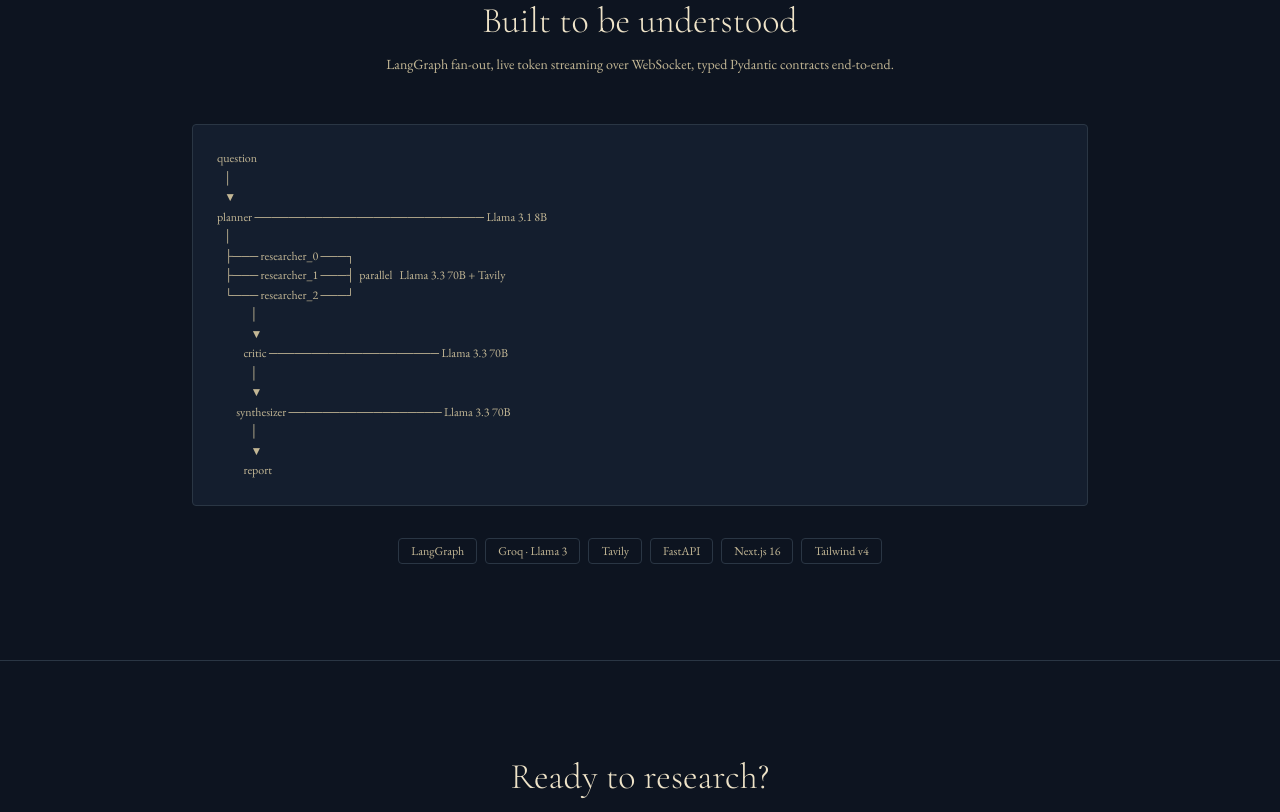
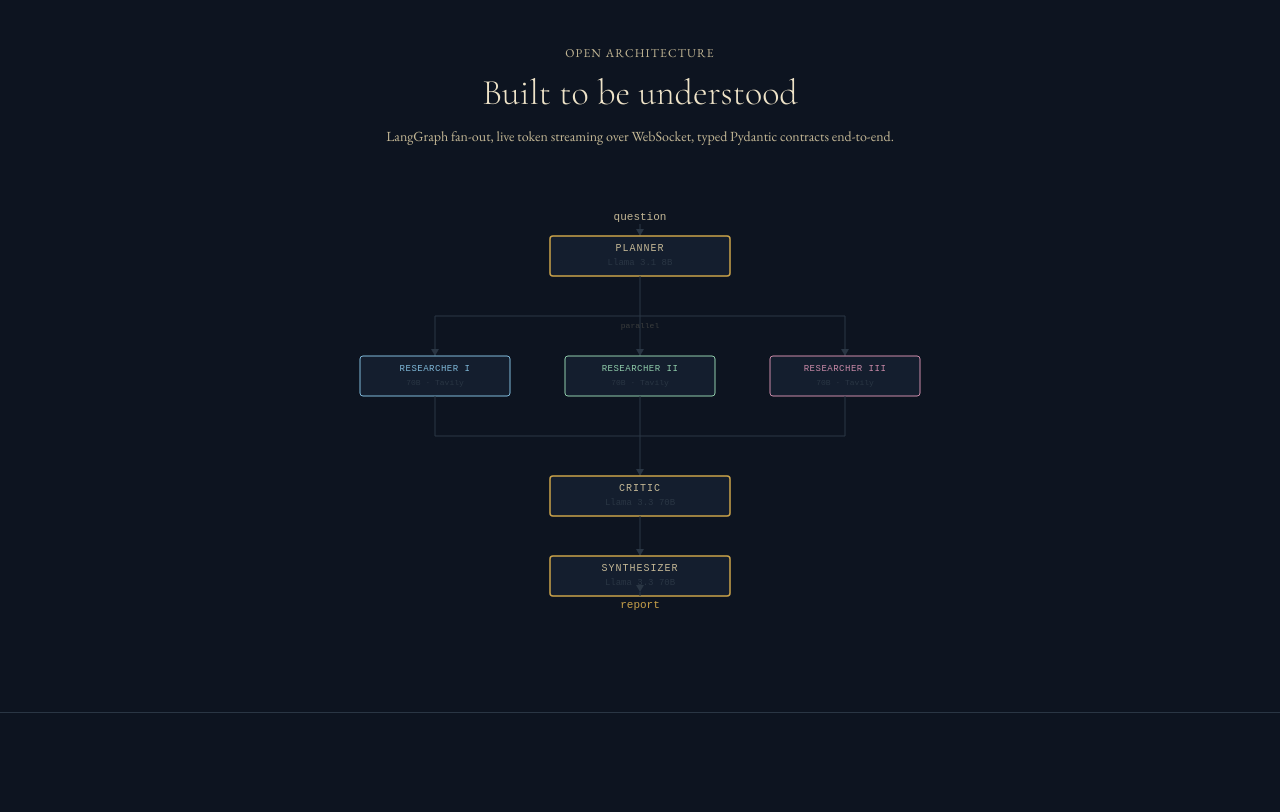
Before and after one commit to Bob-Kyle-Rosales/Chorus, a Next.js app in the folder frontend/: page / in a window 1280 px wide. Shown: the part 1640-2452 px from the top of the page. Built offline with nearby package versions, Linux system fonts and the light colour scheme.

Commit message:
fix: Add diagrams and correct placeholders

```diff
--- a/frontend/src/app/auth/signin/page.tsx
+++ b/frontend/src/app/auth/signin/page.tsx
@@ -94,8 +94,8 @@ export default function SignInPage() {
                 required
                 value={email}
                 onChange={(e) => setEmail(e.target.value)}
-                placeholder="you@example.com"
-                className="w-full rounded px-4 py-2.5 text-sm outline-none transition-colors"
+                placeholder="Email Address"
+                className="w-full rounded px-4 py-2.5 text-sm transition-colors outline-none"
                 style={{
                   background: "var(--chorus-bg)",
                   border: "1px solid var(--chorus-border)",
@@ -122,7 +122,7 @@ export default function SignInPage() {
                 value={password}
                 onChange={(e) => setPassword(e.target.value)}
                 placeholder="••••••••"
-                className="w-full rounded px-4 py-2.5 text-sm outline-none transition-colors"
+                className="w-full rounded px-4 py-2.5 text-sm transition-colors outline-none"
                 style={{
                   background: "var(--chorus-bg)",
                   border: "1px solid var(--chorus-border)",
@@ -134,7 +134,13 @@ export default function SignInPage() {
             </div>
 
             {error && (
-              <p className="rounded px-4 py-3 text-sm text-red-400" style={{ background: "rgba(239,68,68,0.08)", border: "1px solid rgba(239,68,68,0.2)" }}>
+              <p
+                className="rounded px-4 py-3 text-sm text-red-400"
+                style={{
+                  background: "rgba(239,68,68,0.08)",
+                  border: "1px solid rgba(239,68,68,0.2)",
+                }}
+              >
                 {error}
               </p>
             )}
--- a/frontend/src/app/auth/signup/page.tsx
+++ b/frontend/src/app/auth/signup/page.tsx
@@ -127,7 +127,7 @@ export default function SignUpPage() {
                   required
                   value={firstName}
                   onChange={(e) => setFirstName(e.target.value)}
-                  placeholder="Jane"
+                  placeholder="First Name"
                   className="w-full rounded px-4 py-2.5 text-sm outline-none"
                   style={inputStyle}
                   onFocus={handleFocus}
@@ -149,7 +149,7 @@ export default function SignUpPage() {
                   required
                   value={lastName}
                   onChange={(e) => setLastName(e.target.value)}
-                  placeholder="Doe"
+                  placeholder="Last Name"
                   className="w-full rounded px-4 py-2.5 text-sm outline-none"
                   style={inputStyle}
                   onFocus={handleFocus}
@@ -173,7 +173,7 @@ export default function SignUpPage() {
                 required
                 value={email}
                 onChange={(e) => setEmail(e.target.value)}
-                placeholder="you@example.com"
+                placeholder="Email Address"
                 className="w-full rounded px-4 py-2.5 text-sm outline-none"
                 style={inputStyle}
                 onFocus={handleFocus}
@@ -196,7 +196,7 @@ export default function SignUpPage() {
                 required
                 value={password}
                 onChange={(e) => setPassword(e.target.value)}
-                placeholder="At least 8 characters"
+                placeholder="Password"
                 className="w-full rounded px-4 py-2.5 text-sm outline-none"
                 style={inputStyle}
                 onFocus={handleFocus}
@@ -219,7 +219,7 @@ export default function SignUpPage() {
                 required
                 value={confirm}
                 onChange={(e) => setConfirm(e.target.value)}
-                placeholder="••••••••"
+                placeholder="Confirm Password"
                 className="w-full rounded px-4 py-2.5 text-sm outline-none"
                 style={inputStyle}
                 onFocus={handleFocus}
@@ -230,7 +230,10 @@ export default function SignUpPage() {
             {error && (
               <p
                 className="rounded px-4 py-3 text-sm text-red-400"
-                style={{ background: "rgba(239,68,68,0.08)", border: "1px solid rgba(239,68,68,0.2)" }}
+                style={{
+                  background: "rgba(239,68,68,0.08)",
+                  border: "1px solid rgba(239,68,68,0.2)",
+                }}
               >
                 {error}
               </p>
--- a/frontend/src/app/page.tsx
+++ b/frontend/src/app/page.tsx
@@ -29,14 +29,6 @@ const FEATURES = [
   },
 ]
 
-const STACK = [
-  "LangGraph",
-  "Groq · Llama 3",
-  "Tavily",
-  "FastAPI",
-  "Next.js 16",
-  "Tailwind v4",
-]
 
 export default function LandingPage() {
   return (
@@ -159,7 +151,7 @@ export default function LandingPage() {
                 >
                   {f.title}
                 </h3>
-                <p className="text-sm leading-relaxed" style={{ color: "var(--chorus-muted)" }}>
+                <p className="text-base leading-relaxed" style={{ color: "var(--chorus-muted)" }}>
                   {f.body}
                 </p>
               </div>
@@ -193,45 +185,7 @@ export default function LandingPage() {
             </p>
           </div>
 
-          <pre
-            className="mb-8 overflow-x-auto rounded p-6 font-mono text-xs leading-relaxed"
-            style={{
-              background: "var(--chorus-surface)",
-              border: "1px solid var(--chorus-border)",
-              color: "var(--chorus-muted)",
-            }}
-          >{`question
-   │
-   ▼
-planner ─────────────────────────── Llama 3.1 8B
-   │
-   ├─── researcher_0 ───┐
-   ├─── researcher_1 ───┤  parallel   Llama 3.3 70B + Tavily
-   └─── researcher_2 ───┘
-              │
-              ▼
-           critic ──────────────────── Llama 3.3 70B
-              │
-              ▼
-        synthesizer ────────────────── Llama 3.3 70B
-              │
-              ▼
-           report`}</pre>
-
-          <div className="flex flex-wrap justify-center gap-2">
-            {STACK.map((tech) => (
-              <span
-                key={tech}
-                className="rounded border px-3 py-1 font-mono text-xs"
-                style={{
-                  borderColor: "var(--chorus-border)",
-                  color: "var(--chorus-muted)",
-                }}
-              >
-                {tech}
-              </span>
-            ))}
-          </div>
+          <ArchitectureDiagram />
         </div>
       </section>
 
@@ -269,6 +223,144 @@ planner ────────────────────────
           Chorus · Multi-agent AI research · LangGraph · Groq · Next.js
         </p>
       </footer>
+    </div>
+  )
+}
+
+// ── Architecture flow diagram ───────────────────────────────────────────────
+function ArchitectureDiagram() {
+  const W = 640
+  const H = 420
+  const border = "#2a3644"
+  const surface = "#141e2e"
+  const gold = "#c9a24a"
+  const muted = "#c3b795"
+  const faint = "#c3b79540"
+
+  // Box dimensions
+  const plannerW = 180; const plannerH = 40
+  const plannerX = (W - plannerW) / 2; const plannerY = 40
+
+  const resW = 150; const resH = 40
+  const resY = 160
+  const resX = [40, (W - resW) / 2, W - 40 - resW]
+
+  const criticW = 180; const criticH = 40
+  const criticX = (W - criticW) / 2; const criticY = 280
+
+  const synthW = 180; const synthH = 40
+  const synthX = (W - synthW) / 2; const synthY = 360
+
+  // Connection y helpers
+  const plannerBottom = plannerY + plannerH
+  const resTop = resY
+  const resBottom = resY + resH
+  const criticTop = criticY
+  const criticBottom = criticY + criticH
+  const synthTop = synthY
+
+  // Fan-out y and fan-in y
+  const fanOutY = plannerBottom + (resTop - plannerBottom) / 2
+  const fanInY = resBottom + (criticTop - resBottom) / 2
+
+  // Center-x of each researcher
+  const resCX = resX.map((x) => x + resW / 2)
+  const plannerCX = plannerX + plannerW / 2
+  const criticCX = criticX + criticW / 2
+  const synthCX = synthX + synthW / 2
+
+  const lineProps = { stroke: border, strokeWidth: 1 }
+  const arrowHead = (x: number, y: number) => (
+    <polygon points={`${x},${y} ${x - 4},${y - 7} ${x + 4},${y - 7}`} fill={border} />
+  )
+
+  return (
+    <div className="overflow-x-auto">
+      <svg
+        viewBox={`0 0 ${W} ${H}`}
+        width="100%"
+        style={{ maxWidth: W, display: "block", margin: "0 auto" }}
+        aria-label="Chorus agent pipeline architecture"
+      >
+        {/* ── Input label ── */}
+        <text x={plannerCX} y={24} textAnchor="middle" fontSize={11} fontFamily="monospace" fill={muted}>
+          question
+        </text>
+        {/* Question → Planner */}
+        <line x1={plannerCX} y1={28} x2={plannerCX} y2={plannerY} {...lineProps} />
+        {arrowHead(plannerCX, plannerY)}
+
+        {/* ── Planner box ── */}
+        <rect x={plannerX} y={plannerY} width={plannerW} height={plannerH} rx={3} fill={surface} stroke={gold} strokeWidth={1.5} />
+        <text x={plannerCX} y={plannerY + 15} textAnchor="middle" fontSize={10} fontFamily="monospace" fill={muted} letterSpacing={1}>PLANNER</text>
+        <text x={plannerCX} y={plannerY + 29} textAnchor="middle" fontSize={9} fontFamily="monospace" fill={border}>Llama 3.1 8B</text>
+
+        {/* Planner → fan-out horizontal */}
+        <line x1={plannerCX} y1={plannerBottom} x2={plannerCX} y2={fanOutY} {...lineProps} />
+        <line x1={resCX[0]} y1={fanOutY} x2={resCX[2]} y2={fanOutY} {...lineProps} />
+        {/* Down to each researcher */}
+        {resCX.map((cx) => (
+          <g key={cx}>
+            <line x1={cx} y1={fanOutY} x2={cx} y2={resTop} {...lineProps} />
+            {arrowHead(cx, resTop)}
+          </g>
+        ))}
+
+        {/* ── Researcher boxes ── */}
+        {resX.map((x, i) => {
+          const cx = resCX[i]
+          const colors = [
+            { stroke: "#7fb8d8", label: "RESEARCHER I" },
+            { stroke: "#8fcbaa", label: "RESEARCHER II" },
+            { stroke: "#c98aa8", label: "RESEARCHER III" },
+          ]
+          return (
+            <g key={i}>
+              <rect x={x} y={resY} width={resW} height={resH} rx={3} fill={surface} stroke={colors[i].stroke} strokeWidth={1} />
+              <text x={cx} y={resY + 15} textAnchor="middle" fontSize={9} fontFamily="monospace" fill={colors[i].stroke} letterSpacing={0.5}>
+                {colors[i].label}
+              </text>
+              <text x={cx} y={resY + 29} textAnchor="middle" fontSize={8} fontFamily="monospace" fill={border}>
+                70B · Tavily
+              </text>
+            </g>
+          )
+        })}
+
+        {/* Parallel brace label */}
+        <text x={plannerCX} y={fanOutY + 12} textAnchor="middle" fontSize={8} fontFamily="monospace" fill={faint}>
+          parallel
+        </text>
+
+        {/* Fan-in from researchers → Critic */}
+        {resCX.map((cx) => (
+          <line key={cx} x1={cx} y1={resBottom} x2={cx} y2={fanInY} {...lineProps} />
+        ))}
+        <line x1={resCX[0]} y1={fanInY} x2={resCX[2]} y2={fanInY} {...lineProps} />
+        <line x1={criticCX} y1={fanInY} x2={criticCX} y2={criticTop} {...lineProps} />
+        {arrowHead(criticCX, criticTop)}
+
+        {/* ── Critic box ── */}
+        <rect x={criticX} y={criticY} width={criticW} height={criticH} rx={3} fill={surface} stroke={gold} strokeWidth={1.5} />
+        <text x={criticCX} y={criticY + 15} textAnchor="middle" fontSize={10} fontFamily="monospace" fill={muted} letterSpacing={1}>CRITIC</text>
+        <text x={criticCX} y={criticY + 29} textAnchor="middle" fontSize={9} fontFamily="monospace" fill={border}>Llama 3.3 70B</text>
+
+        {/* Critic → Synthesizer */}
+        <line x1={criticCX} y1={criticBottom} x2={synthCX} y2={synthTop} {...lineProps} />
+        {arrowHead(synthCX, synthTop)}
+
+        {/* ── Synthesizer box ── */}
+        <rect x={synthX} y={synthY} width={synthW} height={synthH} rx={3} fill={surface} stroke={gold} strokeWidth={1.5} />
+        <text x={synthCX} y={synthY + 15} textAnchor="middle" fontSize={10} fontFamily="monospace" fill={muted} letterSpacing={1}>SYNTHESIZER</text>
+        <text x={synthCX} y={synthY + 29} textAnchor="middle" fontSize={9} fontFamily="monospace" fill={border}>Llama 3.3 70B</text>
+
+        {/* Synthesizer → Report */}
+        <line x1={synthCX} y1={synthY + synthH} x2={synthCX} y2={H - 24} {...lineProps} />
+        {arrowHead(synthCX, H - 24)}
+        <text x={synthCX} y={H - 8} textAnchor="middle" fontSize={11} fontFamily="monospace" fill={gold}>
+          report
+        </text>
+      </svg>
     </div>
   )
 }
```
